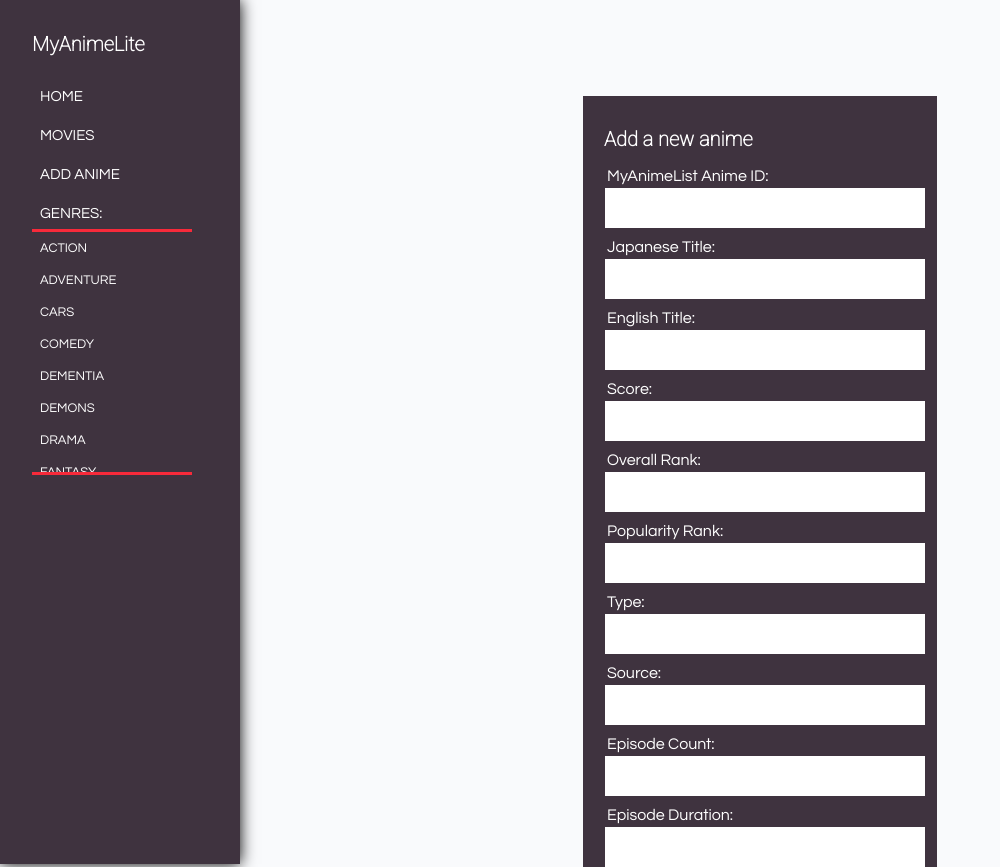
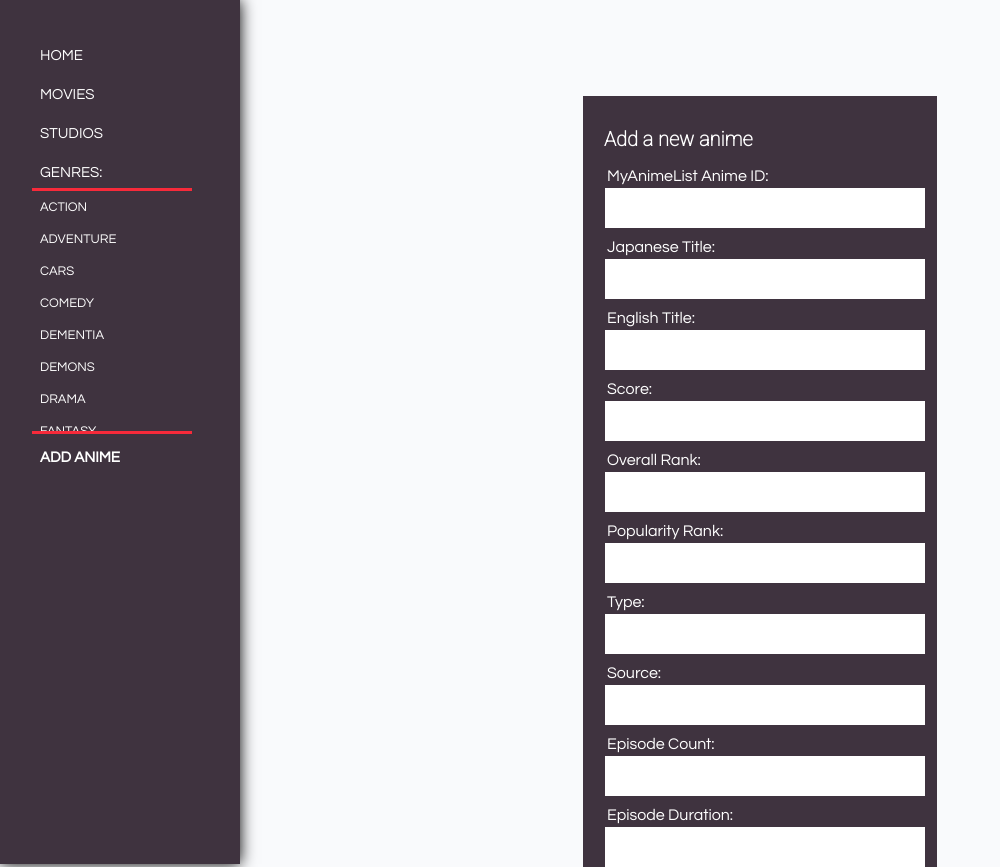
Before and after one commit to justinealvaro15/my-anime-lite, a PHP site: page /user/AddAnime.php in a window 1280 px wide. Shown: the top 867 px of the page, without its empty margins (0-1000 px from the left). Run offline with PHP 8.4, Linux system fonts and the light colour scheme; data comes from the database, SQL or seed files in the repository.

Commit message:
Sidenav minor edits

```diff
--- a/user/AddAnime.php
+++ b/user/AddAnime.php
@@ -13,13 +13,14 @@
 </head>
 
 <div class="sidenav">
-	<h2>MyAnimeLite</h2>
+    <center>
     <?php  if (isset($_SESSION['username'])) : ?>
-		<a>Welcome <strong><?php echo $_SESSION['username']; ?></strong></a>
+        <a>Welcome <?php echo "<i class='username'>".$_SESSION['username']."</i>"; ?></a>
     <?php endif ?>
     <a href="HomeV2.php"> Home</a>
     <a href="MoviesPage.php"> Movies</a>
-	<a href="AddAnime.php"> Add Anime</a>
+    <a href="StudiosPage.php"> Studios</a>
+
     <a> Genres: </a>
         <div class="dropdown-content">
             <?php
@@ -36,8 +37,9 @@
                 }
             ?>
         </div>
+    <strong><a href="AddAnime.php"> Add Anime</a></strong>
     <?php  if (isset($_SESSION['username'])) : ?>
-		<a href="../index.php?logout='1'">logout</a>
+        <a id="logout" href="../index.php?logout='1'">logout</span></a>
     <?php endif ?>
 </div>
 
```
Lines whose indentation alone changed are shown as unchanged.
